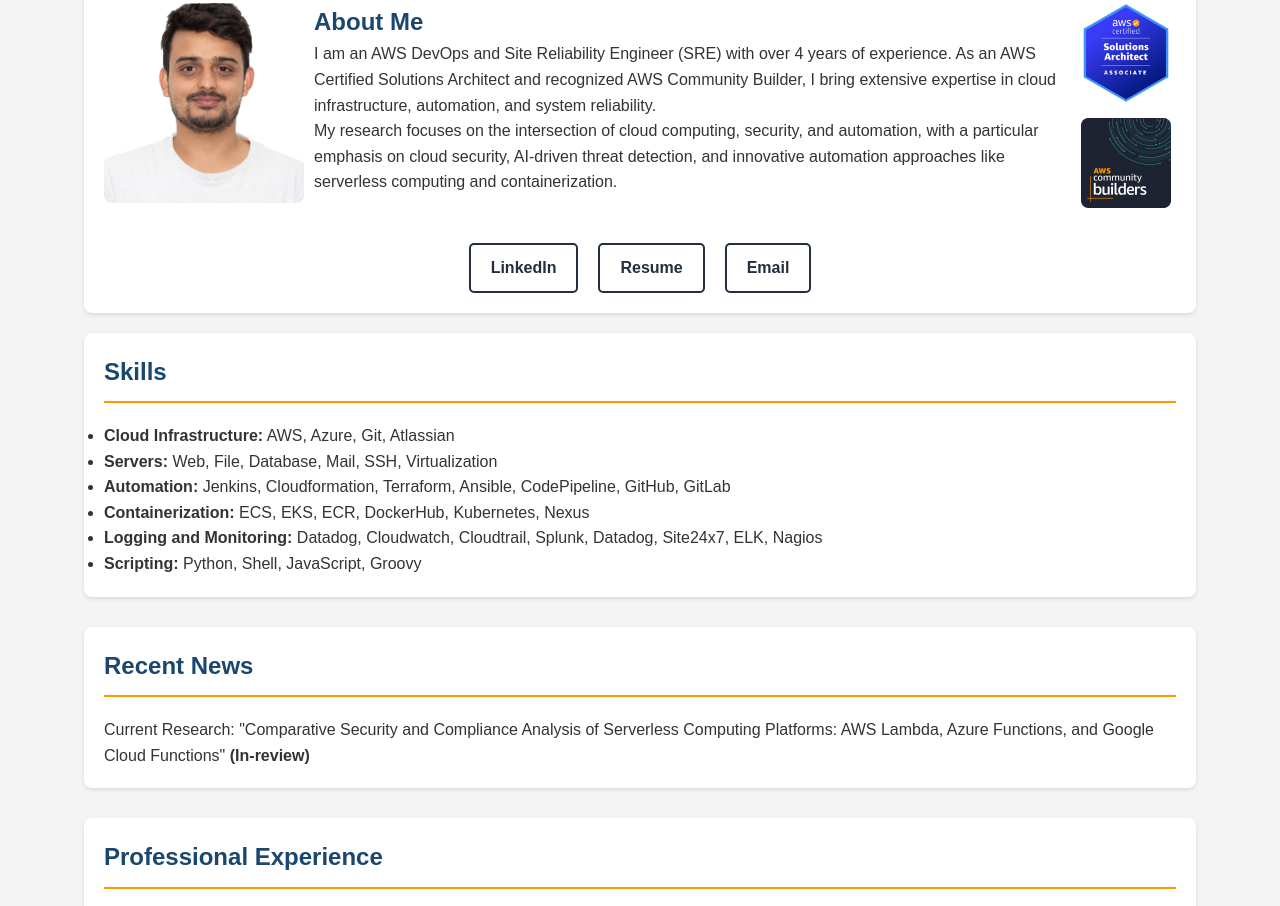
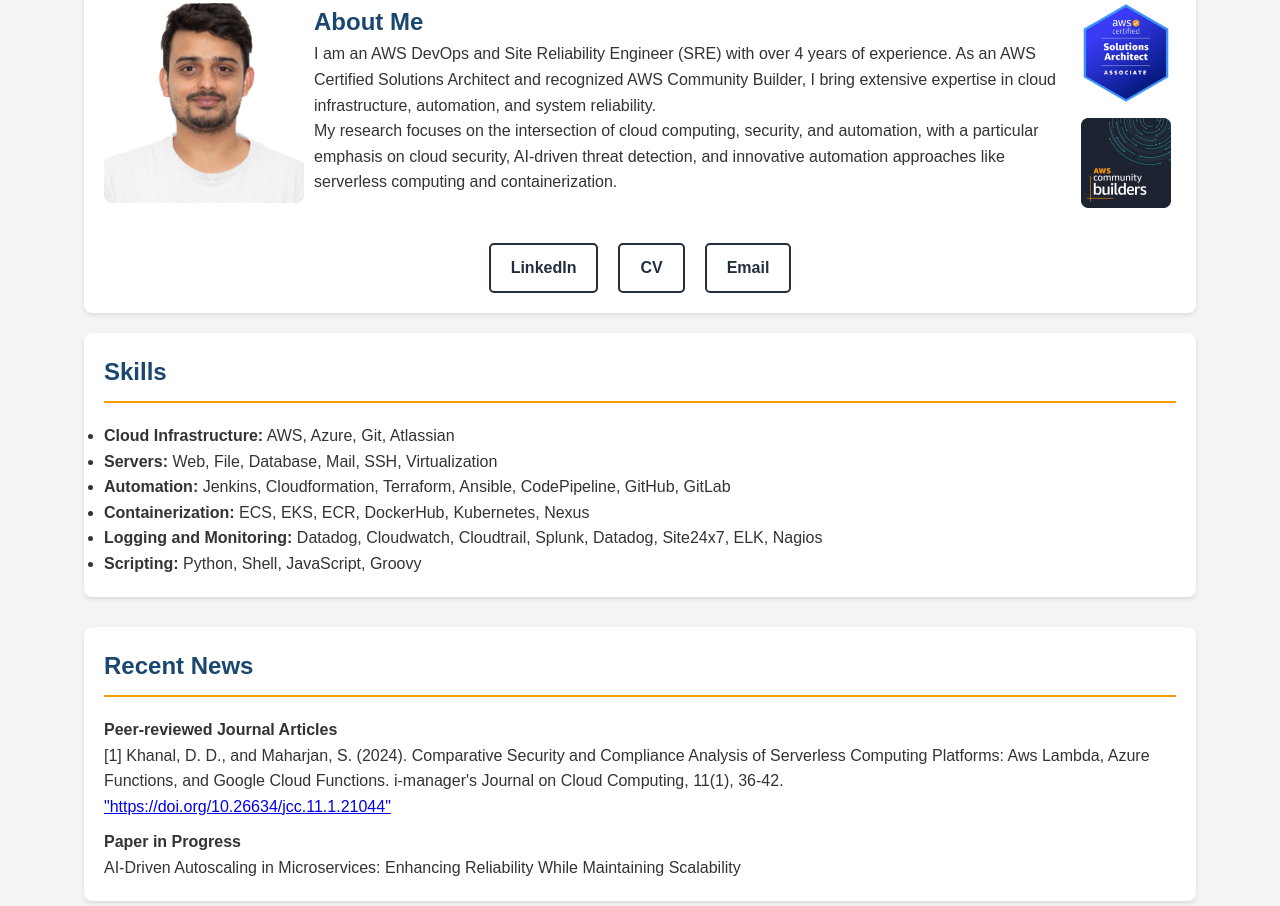
Before and after one commit to Dibae101/github-pages, a plain HTML site: page index.html in a window 1280 px wide. Shown: the part 117-1023 px from the top of the page. Drawn offline with Linux system fonts and the light colour scheme; no server answers.

Commit message:
Update index.html

```diff
--- a/index.html
+++ b/index.html
@@ -53,8 +53,8 @@
             class="contact-button"
             >LinkedIn</a
           >
-          <a href="Dibya Darshan Khanal Resume.pdf" target="_blank" class="contact-button"
-            >Resume</a
+          <a href="https://drive.google.com/file/d/1jzQinOXNhrw6L1QrGf4rReqsFcGW3xJR/view?usp=sharing" target="_blank" class="contact-button"
+            >CV</a
           >
           <a href="mailto:dibya.ddk@gmail.com" class="contact-button">Email</a>
         </div>
@@ -81,8 +81,16 @@
       <section id="research" class="section">
         <h2>Recent News</h2>
         <p>
-          Current Research: "Comparative Security and Compliance Analysis of Serverless Computing
-          Platforms: AWS Lambda, Azure Functions, and Google Cloud Functions" <b>(In-review) </b>
+          <b>Peer-reviewed Journal Articles </b> <br>
+          [1] Khanal, D. D., and Maharjan, S. (2024). Comparative Security and Compliance
+          Analysis of Serverless Computing Platforms: Aws Lambda, Azure Functions, and
+          Google Cloud Functions. i-manager's Journal on Cloud Computing, 11(1),
+          36-42. <a href="https://doi.org/10.26634/jcc.11.1.21044"
+          target="_blank"> "https://doi.org/10.26634/jcc.11.1.21044"</a>
+        </p>
+        <p>
+          <b> Paper in Progress </b> <br>
+          AI-Driven Autoscaling in Microservices: Enhancing Reliability While Maintaining Scalability
         </p>
       </section>
 
```
